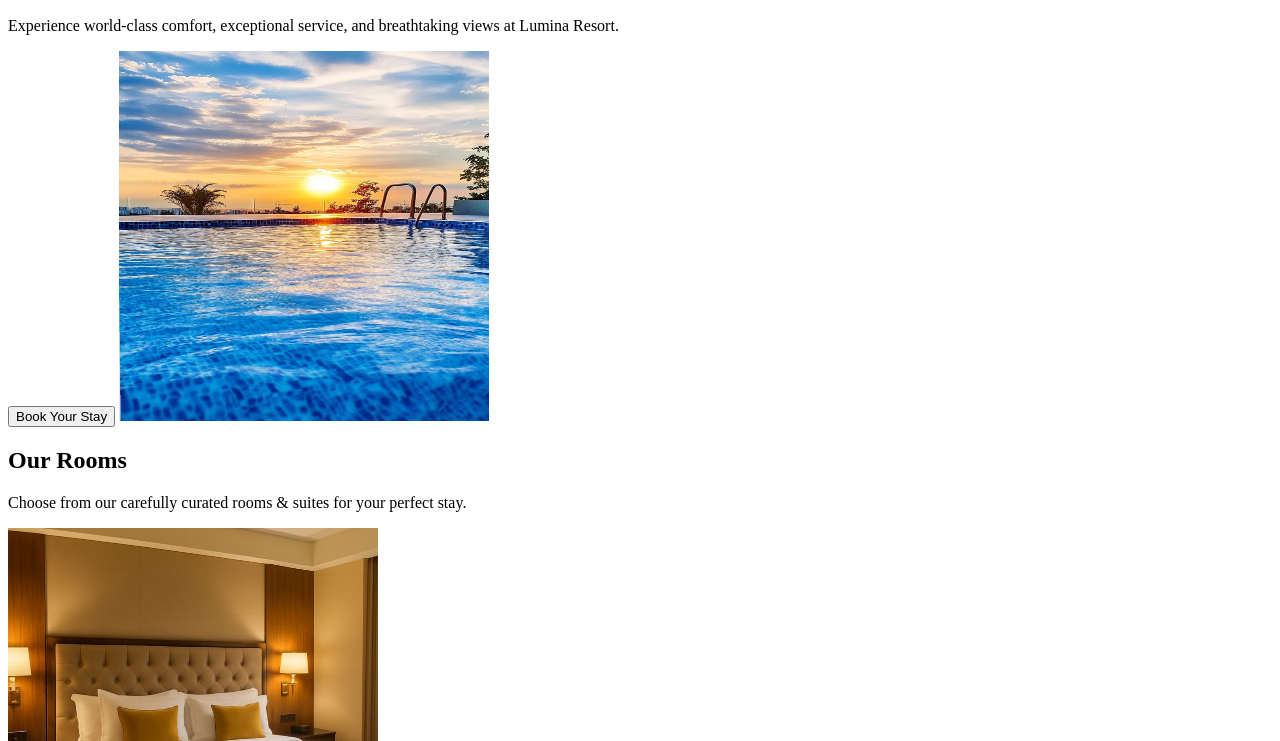
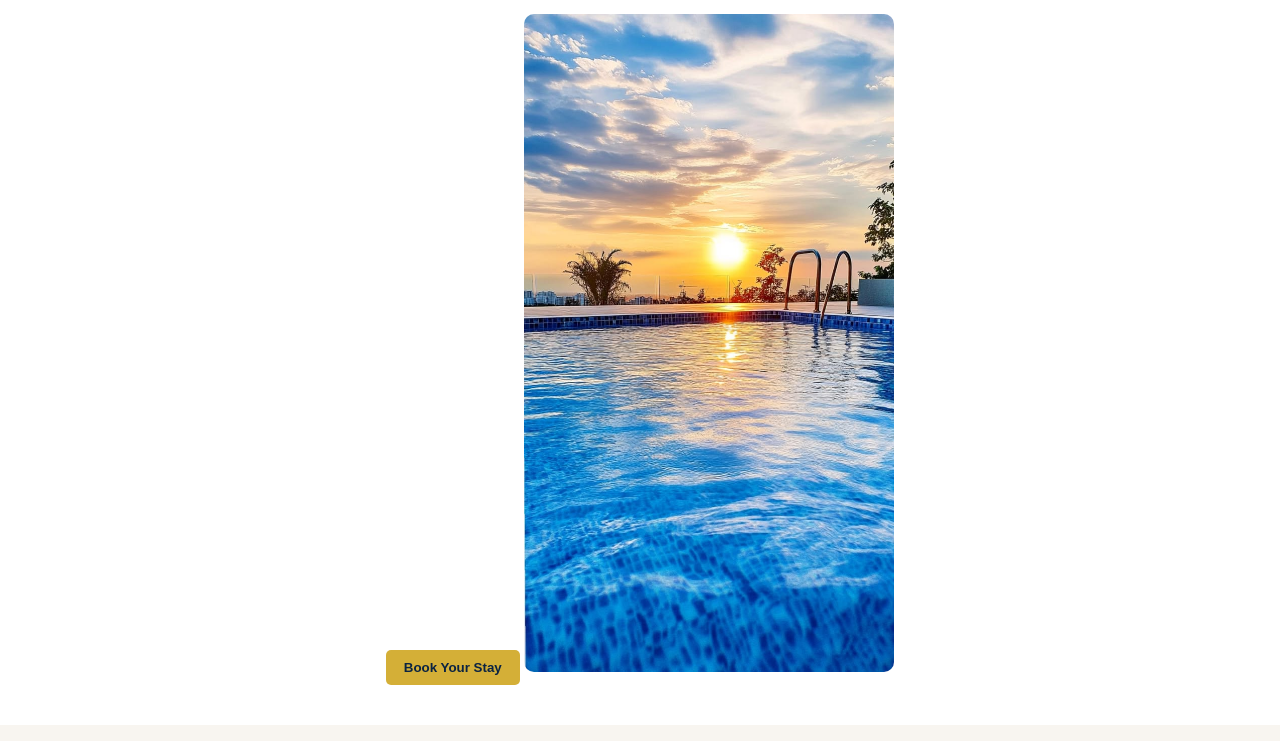
Before and after one commit to khoc796/Pearl-Heaven-Hotel, a plain HTML site: page index.html in a window 1280 px wide. Shown: the part 219-960 px from the top of the page. Drawn offline with Linux system fonts and the light colour scheme.

Commit message:
Change link rel attribute to 'stylesheet' in index.html

```diff
--- a/index.html
+++ b/index.html
@@ -4,7 +4,7 @@
   <meta charset="UTF-8">
   <meta name="viewport" content="width=device-width, initial-scale=1.0">
   <title>Lumina Resort - Stay in Luxury</title>
-  <link rel="Hotel" href="Hotel.css">
+  <link rel="stylesheet" href="Hotel.css">
 </head>
 <body>
 
```
